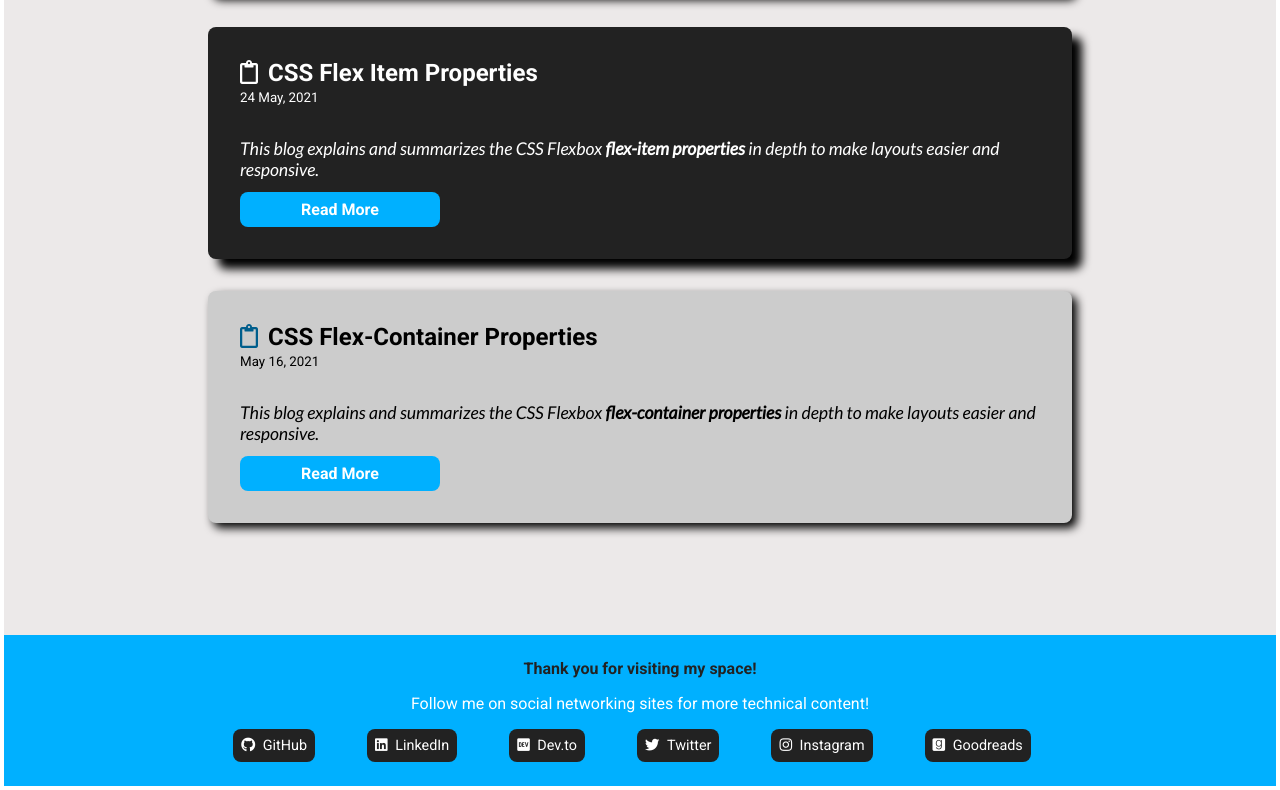
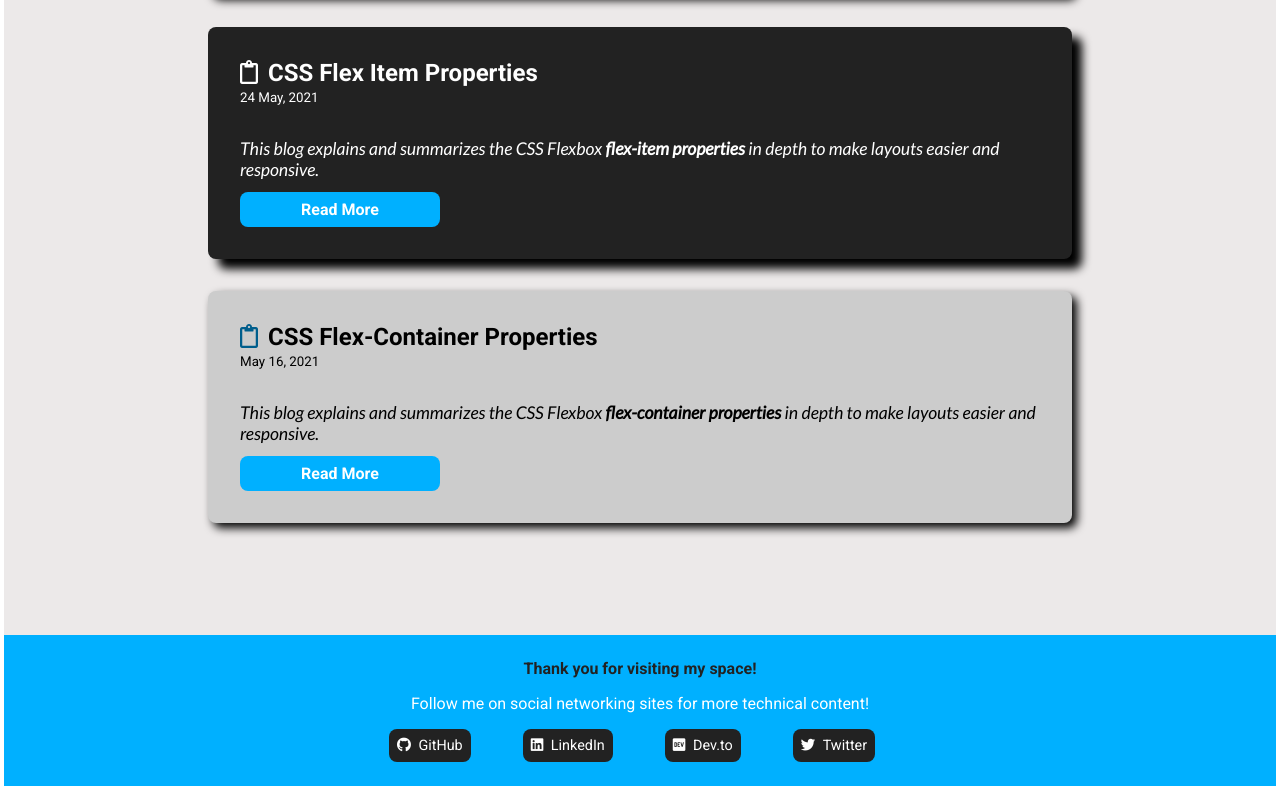
Before and after one commit to bharati-21/bharati-portfolio, a plain HTML site: page blogs.html in a window 1280 px wide. Shown: the part 2220-3010 px from the top of the page. Drawn offline with Linux system fonts and the light colour scheme.

Commit message:
update: footer linksr
removed GR and instagram link from footer in blogs.html

```diff
--- a/blogs.html
+++ b/blogs.html
@@ -152,22 +152,22 @@
                         Twitter
                     </a>
                 </li>
-                <li>
+                <!-- <li>
                     <a href="https://www.instagram.com/bharati_codes/" class="link">
                         <span class="fa-icon">
                             <i class="fab fa-instagram"></i>
                         </span>
                         Instagram
                     </a>
-                </li>
-                <li class="inline-list">
+                </li> -->
+                <!-- <li class="inline-list">
                     <a href="" class="link">
                         <span class="fa-icon">
                             <i class="fab fa-goodreads"></i>
                         </span>
                         Goodreads
                     </a>
-                </li>
+                </li> -->
             </ul>
 
         </footer>
```
